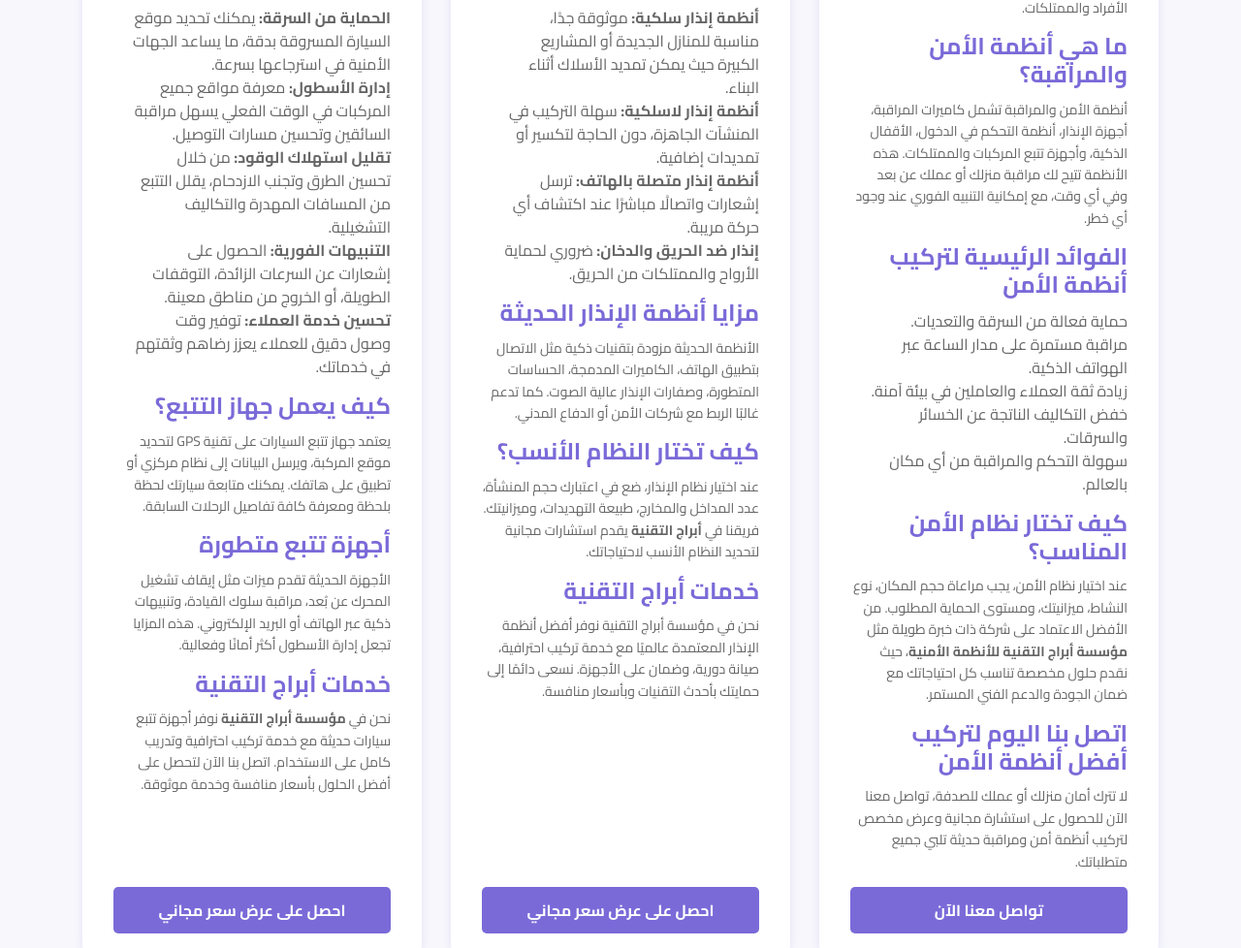
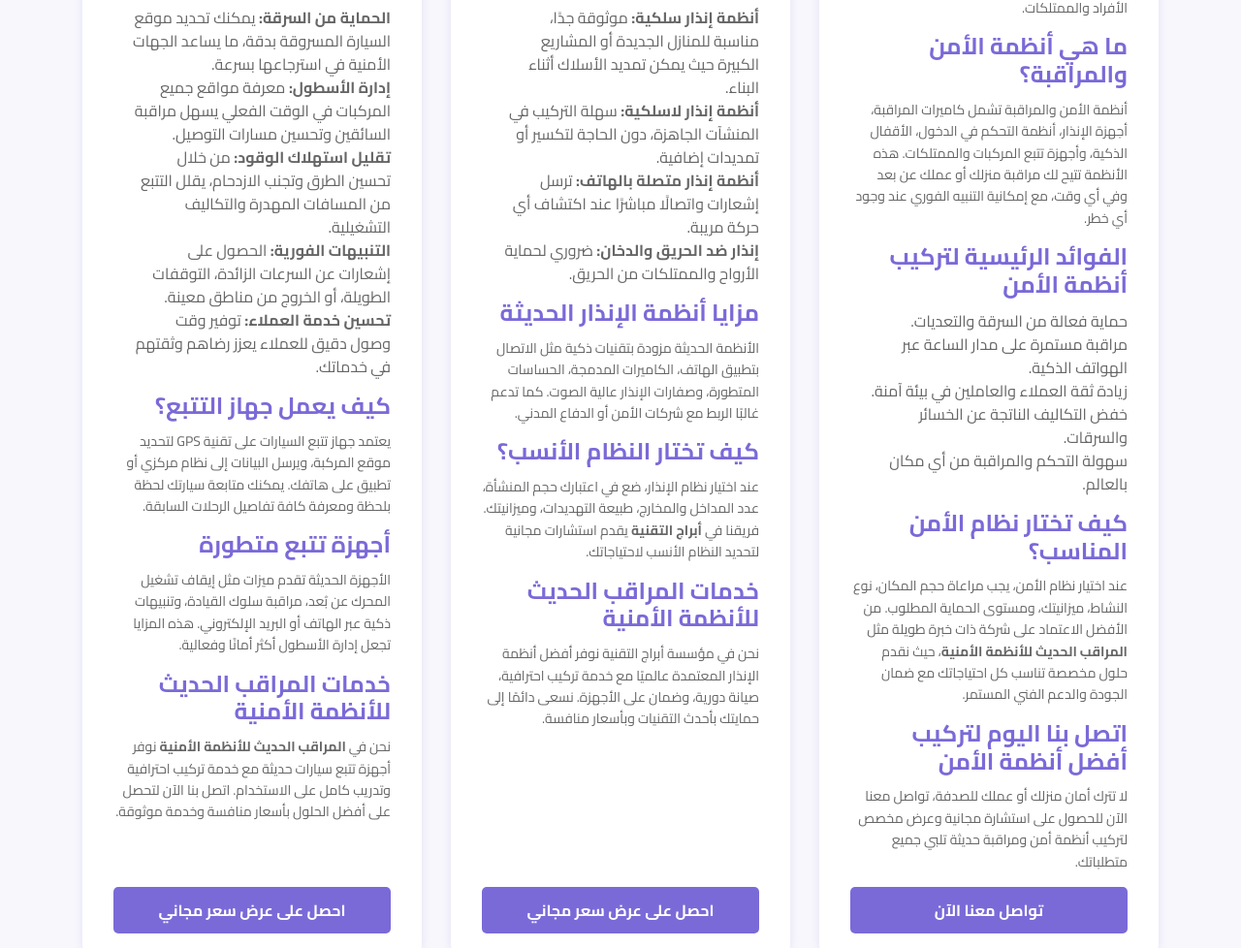
Before and after one commit to ramiAlrahawi/rami, a plain HTML site: page articles.html in a window 1280 px wide. Shown: the part 1357-2335 px from the top of the page at 97% size. Drawn offline with nearby package versions, Linux system fonts and the light colour scheme.

Commit message:
Add files via upload

```diff
--- a/articles.html
+++ b/articles.html
@@ -267,10 +267,10 @@ https://templatemo.com/tm-586-scholar
                                 <br>
                                 <br> -->
 
-                                <h2 style="direction: rtl; font-size: 1.5rem; margin-bottom: 15px; "> مؤسسة أبراج التقنية للأنظمة الأمنية </h2>
+                                <h2 style="direction: rtl; font-size: 1.5rem; margin-bottom: 15px; "> المراقب الحديث للأنظمة الأمنية </h2>
                                 <p style="direction: rtl;">
 
-                                    مرحبًا بكم في مؤسسة أبراج التقنية، رواد الحلول الأمنية والتقنية المتكاملة في المملكة. نقدم لكم أحدث التقنيات العالمية في مجال الأنظمة الأمنية لتوفير الحماية والأمان الكامل لمنزلك، مكتبك، أو منشأتك التجارية.
+                                    مرحبًا بكم في المراقب الحديث للأنظمة الأمنية، رواد الحلول الأمنية والتقنية المتكاملة في المملكة. نقدم لكم أحدث التقنيات العالمية في مجال الأنظمة الأمنية لتوفير الحماية والأمان الكامل لمنزلك، مكتبك، أو منشأتك التجارية.
                                 </p>
 
 
@@ -337,7 +337,7 @@ https://templatemo.com/tm-586-scholar
                         <h4 style="color: #7a6ad8; margin-bottom: 10px;">كيف تختار نظام الأمن المناسب؟</h4>
                         <p style="color: #666; line-height: 1.6; margin-bottom: 15px;">
                             عند اختيار نظام الأمن، يجب مراعاة حجم المكان، نوع النشاط، ميزانيتك، ومستوى الحماية المطلوب. من الأفضل الاعتماد على شركة ذات خبرة طويلة مثل
-                            <strong>مؤسسة أبراج التقنية للأنظمة الأمنية</strong>، حيث نقدم حلول مخصصة تناسب كل احتياجاتك مع ضمان الجودة والدعم الفني المستمر.
+                            <strong>المراقب الحديث للأنظمة الأمنية</strong>، حيث نقدم حلول مخصصة تناسب كل احتياجاتك مع ضمان الجودة والدعم الفني المستمر.
                         </p>
 
                         <h4 style="color: #7a6ad8; margin-bottom: 10px;">اتصل بنا اليوم لتركيب أفضل أنظمة الأمن</h4>
@@ -379,7 +379,7 @@ https://templatemo.com/tm-586-scholar
                             عند اختيار نظام الإنذار، ضع في اعتبارك حجم المنشأة، عدد المداخل والمخارج، طبيعة التهديدات، وميزانيتك. فريقنا في <strong>أبراج التقنية</strong> يقدم استشارات مجانية لتحديد النظام الأنسب لاحتياجاتك.
                         </p>
 
-                        <h4 style="color: #7a6ad8; margin-bottom: 10px;">خدمات أبراج التقنية</h4>
+                        <h4 style="color: #7a6ad8; margin-bottom: 10px;">خدمات المراقب الحديث للأنظمة الأمنية</h4>
                         <p style="color: #666; line-height: 1.6; margin-bottom: 15px;">
                             نحن في مؤسسة أبراج التقنية نوفر أفضل أنظمة الإنذار المعتمدة عالميًا مع خدمة تركيب احترافية، صيانة دورية، وضمان على الأجهزة. نسعى دائمًا إلى حمايتك بأحدث التقنيات وبأسعار منافسة.
                         </p>
@@ -419,9 +419,9 @@ https://templatemo.com/tm-586-scholar
                             الأجهزة الحديثة تقدم ميزات مثل إيقاف تشغيل المحرك عن بُعد، مراقبة سلوك القيادة، وتنبيهات ذكية عبر الهاتف أو البريد الإلكتروني. هذه المزايا تجعل إدارة الأسطول أكثر أمانًا وفعالية.
                         </p>
 
-                        <h4 style="color: #7a6ad8; margin-bottom: 10px;">خدمات أبراج التقنية</h4>
+                        <h4 style="color: #7a6ad8; margin-bottom: 10px;">خدمات المراقب الحديث للأنظمة الأمنية</h4>
                         <p style="color: #666; line-height: 1.6; margin-bottom: 15px;">
-                            نحن في <strong>مؤسسة أبراج التقنية</strong> نوفر أجهزة تتبع سيارات حديثة مع خدمة تركيب احترافية وتدريب كامل على الاستخدام. اتصل بنا الآن لتحصل على أفضل الحلول بأسعار منافسة وخدمة موثوقة.
+                            نحن في <strong>المراقب الحديث للأنظمة الأمنية</strong> نوفر أجهزة تتبع سيارات حديثة مع خدمة تركيب احترافية وتدريب كامل على الاستخدام. اتصل بنا الآن لتحصل على أفضل الحلول بأسعار منافسة وخدمة موثوقة.
                         </p>
 
                         <a href="index.html" style="margin-top: auto; text-align: center; color: #fff; background-color: #7a6ad8; padding: 12px 20px; border-radius: 5px; text-decoration: none; font-weight: 700; display: inline-block;">
@@ -447,7 +447,7 @@ https://templatemo.com/tm-586-scholar
   display: block;
   margin: 0 auto;">
             <!-- <p style="margin: 5px 0;">© 2025 جميع الحقوق محفوظة.</p>
-            <p style="margin: 5px 0;">مؤسسة أبراج التقنية للأنظمة الأمنية.</p>
+            <p style="margin: 5px 0;">المراقب الحديث للأنظمة الأمنية.</p>
         </div> -->
     </footer>
 
```
